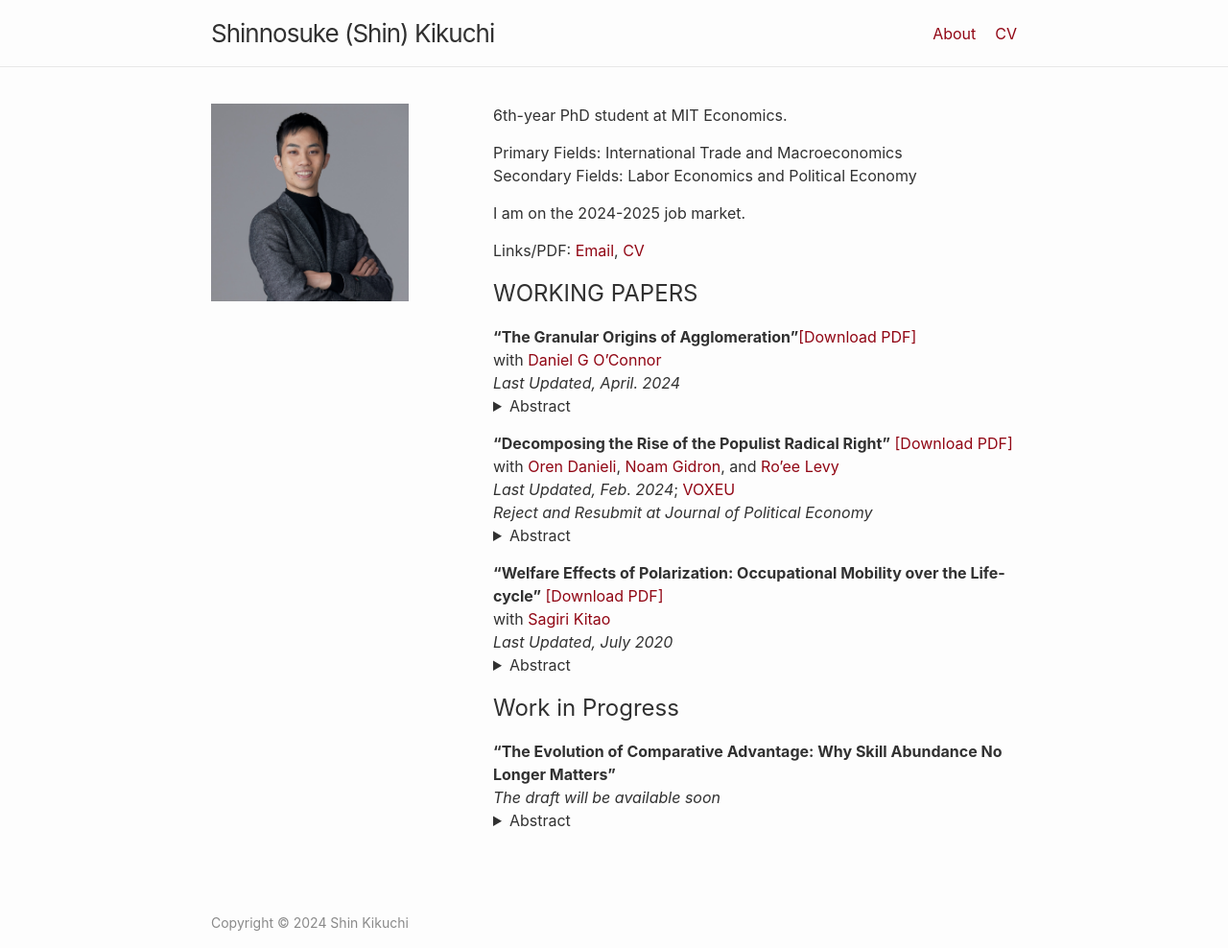
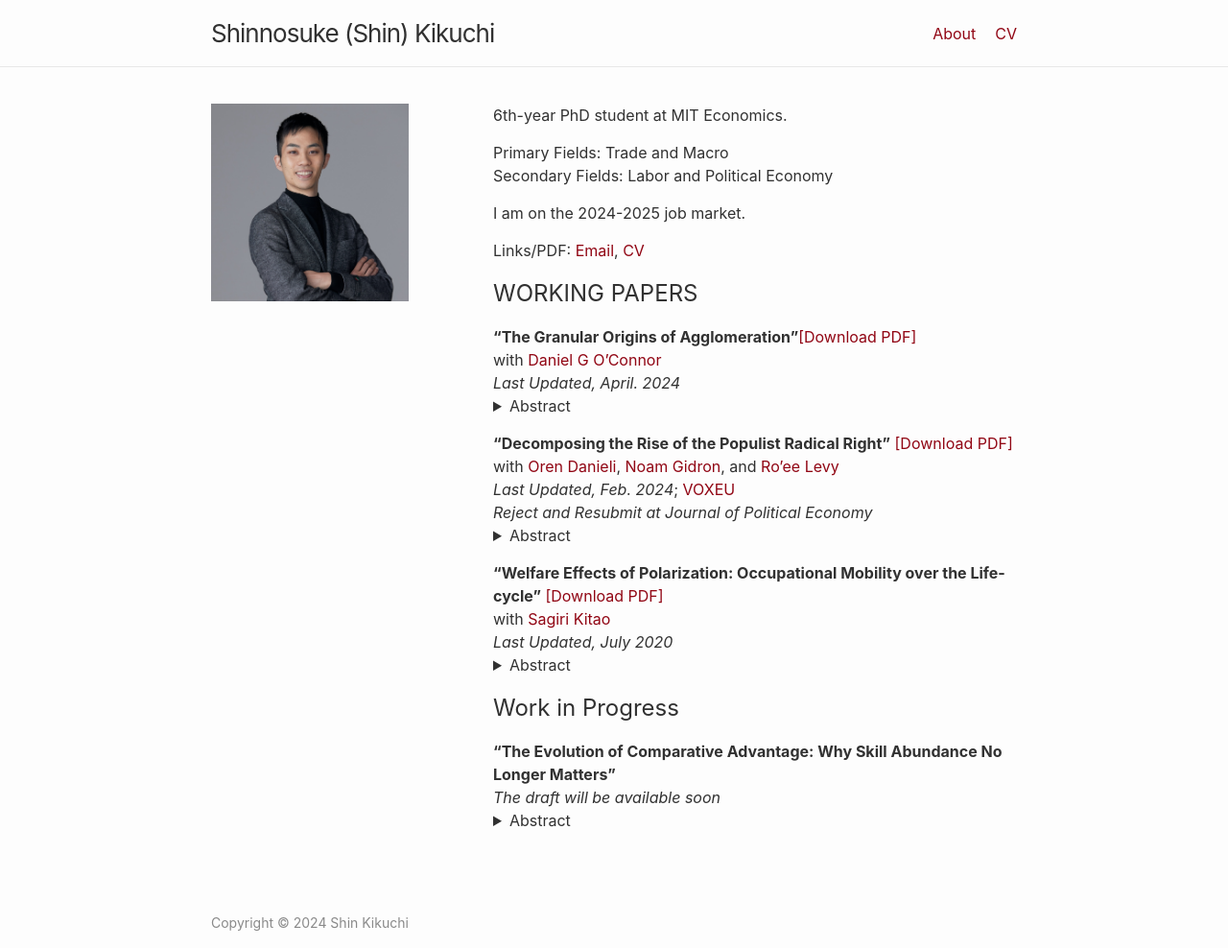
Before and after one commit to shinnkikuchi/shinnkikuchi.github.io, a Jekyll site: the page built from index.md, in a window 1280 px wide. Shown: the whole page at 96% size. Built offline with Jekyll 4.4.1, drawn with Linux system fonts in a browser that asks for light colours.

Commit message:
Update index.md

```diff
--- a/index.md
+++ b/index.md
@@ -7,8 +7,8 @@ title: Home
 ---
 6th-year PhD student at MIT Economics.
 
-Primary Fields: International Trade and Macroeconomics<br>
-Secondary Fields: Labor Economics and Political Economy
+Primary Fields: Trade and Macro<br>
+Secondary Fields: Labor and Political Economy
 
 I am on the 2024-2025 job market.
 
```
